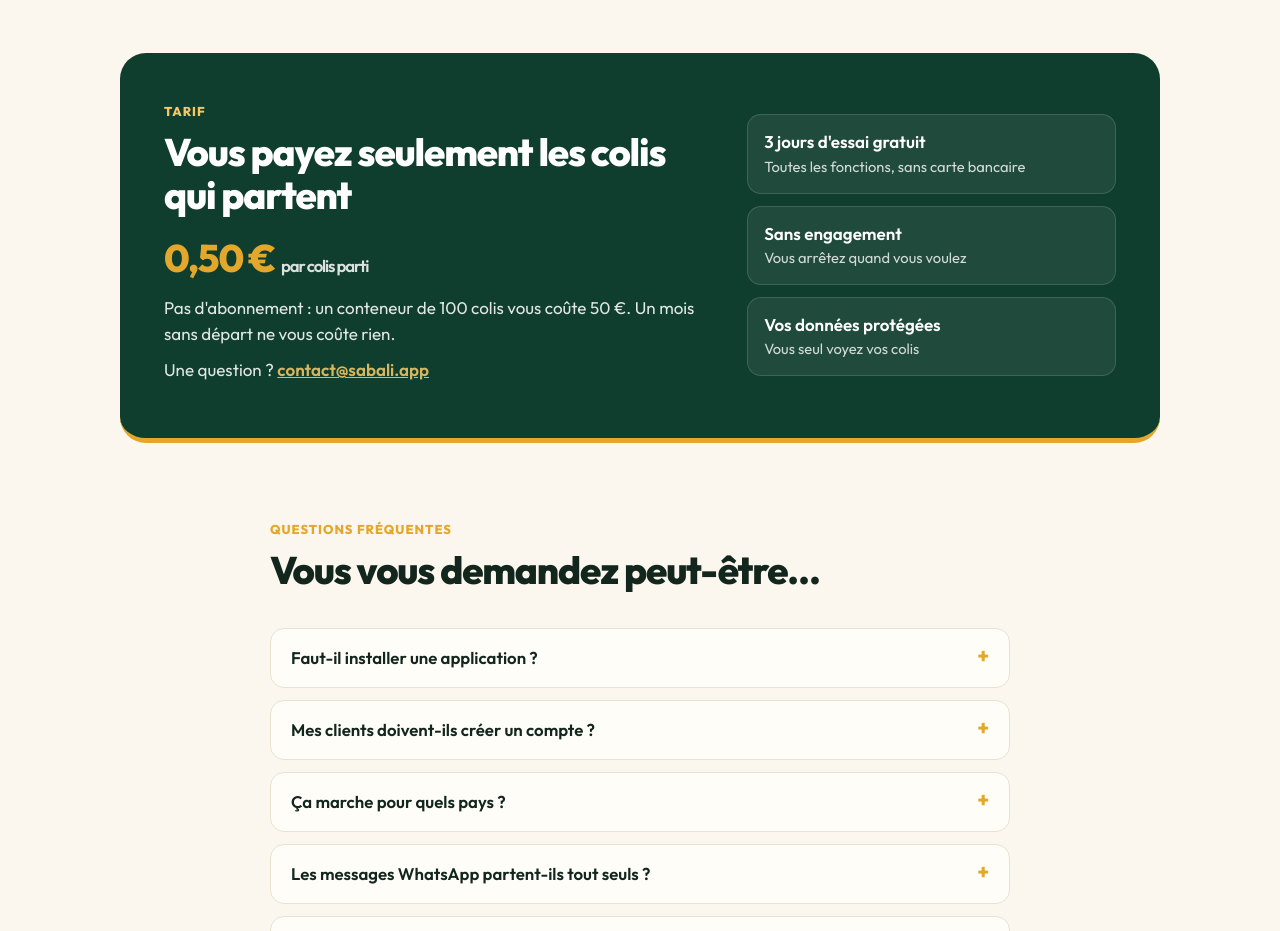
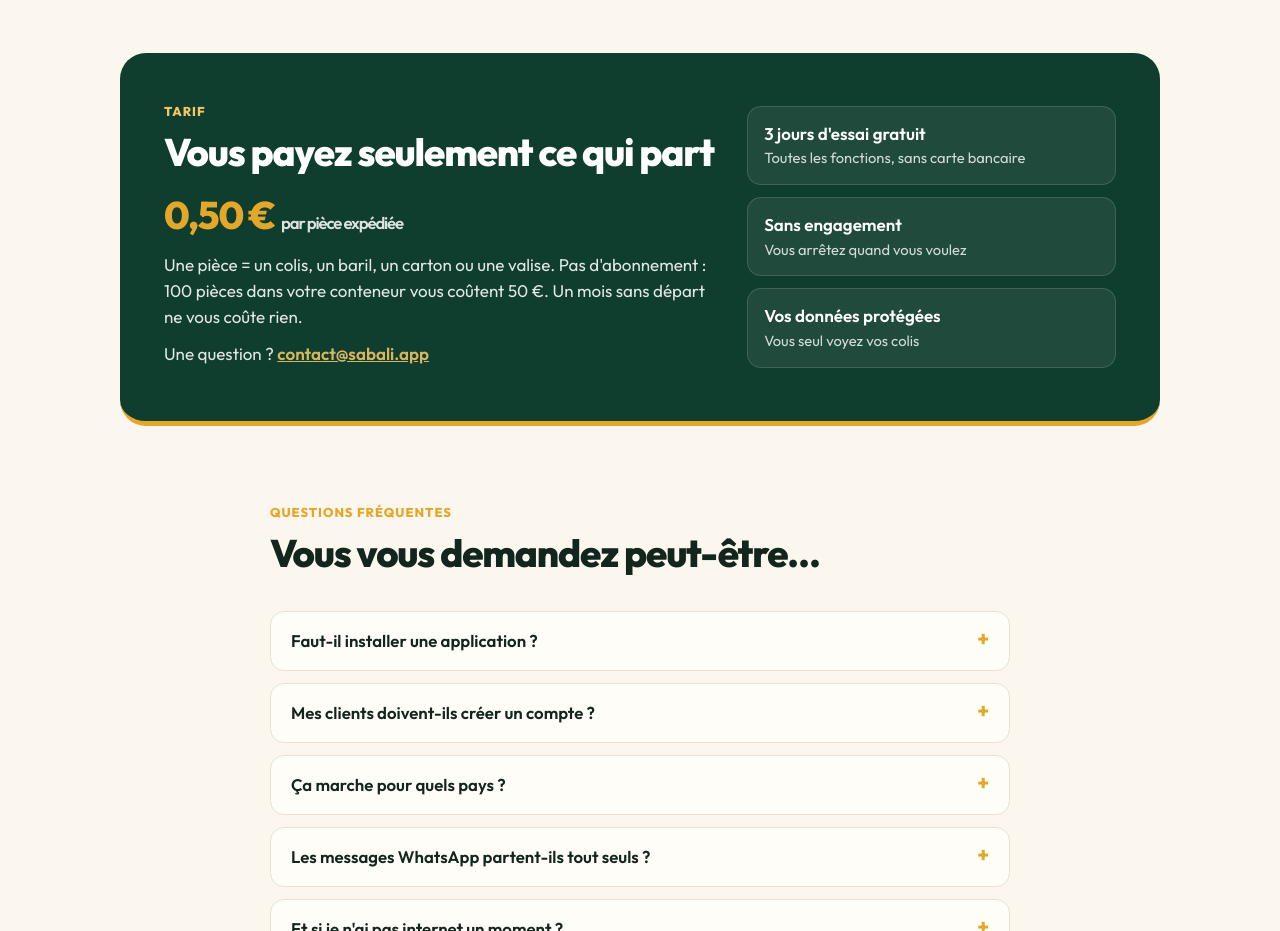
Before and after one commit to laminediakhaby-a11y/Sabali, a plain HTML site: page index.html in a window 1280 px wide. Shown: the part 3340-4271 px from the top of the page. Drawn offline with nearby package versions, Linux system fonts and the light colour scheme.

Commit message:
Add files via upload

```diff
--- a/index.html
+++ b/index.html
@@ -369,9 +369,9 @@ Code de suivi : SB-K7M2QX
   <div class="tarif">
     <div>
       <small style="color:var(--or2);font-weight:800;letter-spacing:.08em;text-transform:uppercase;font-size:.8rem">Tarif</small>
-      <h2>Vous payez seulement les colis qui partent</h2>
-      <p style="font-size:2.4rem;font-weight:800;letter-spacing:-.03em;opacity:1;margin:4px 0 6px;color:var(--or)">0,50 € <span style="font-size:1.05rem;font-weight:600;color:#fff;opacity:.85">par colis parti</span></p>
-      <p>Pas d'abonnement : un conteneur de 100 colis vous coûte 50 €. Un mois sans départ ne vous coûte rien.</p>
+      <h2>Vous payez seulement ce qui part</h2>
+      <p style="font-size:2.4rem;font-weight:800;letter-spacing:-.03em;opacity:1;margin:4px 0 6px;color:var(--or)">0,50 € <span style="font-size:1.05rem;font-weight:600;color:#fff;opacity:.85">par pièce expédiée</span></p>
+      <p>Une pièce = un colis, un baril, un carton ou une valise. Pas d'abonnement : 100 pièces dans votre conteneur vous coûtent 50 €. Un mois sans départ ne vous coûte rien.</p>
       <p>Une question ? <a href="mailto:contact@sabali.app" style="color:var(--or2);font-weight:600">contact@sabali.app</a></p>
     </div>
     <ul class="points">
```
Also changed, not shown: admin.html (+3 -3 lines), 2 other files.
